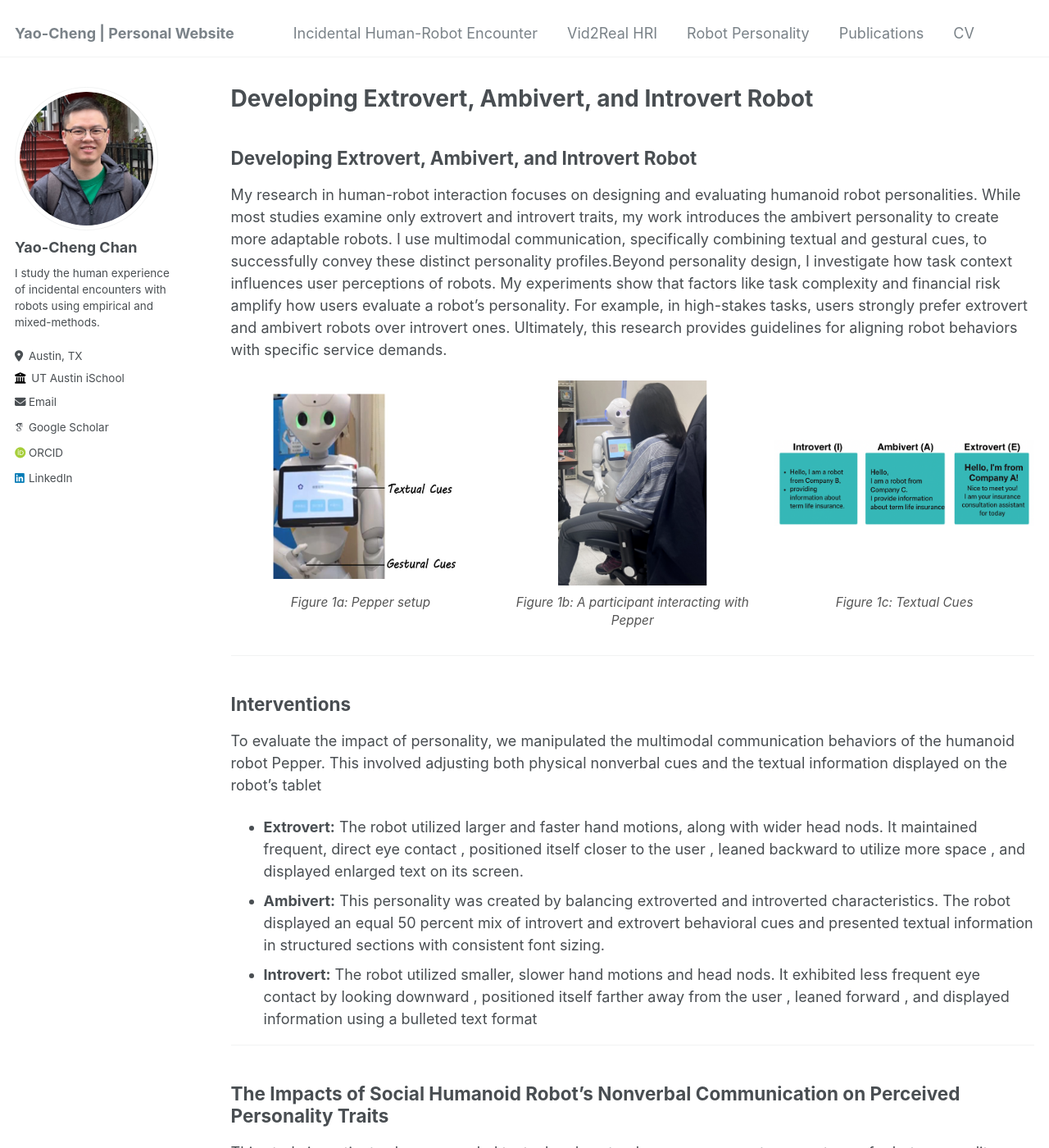
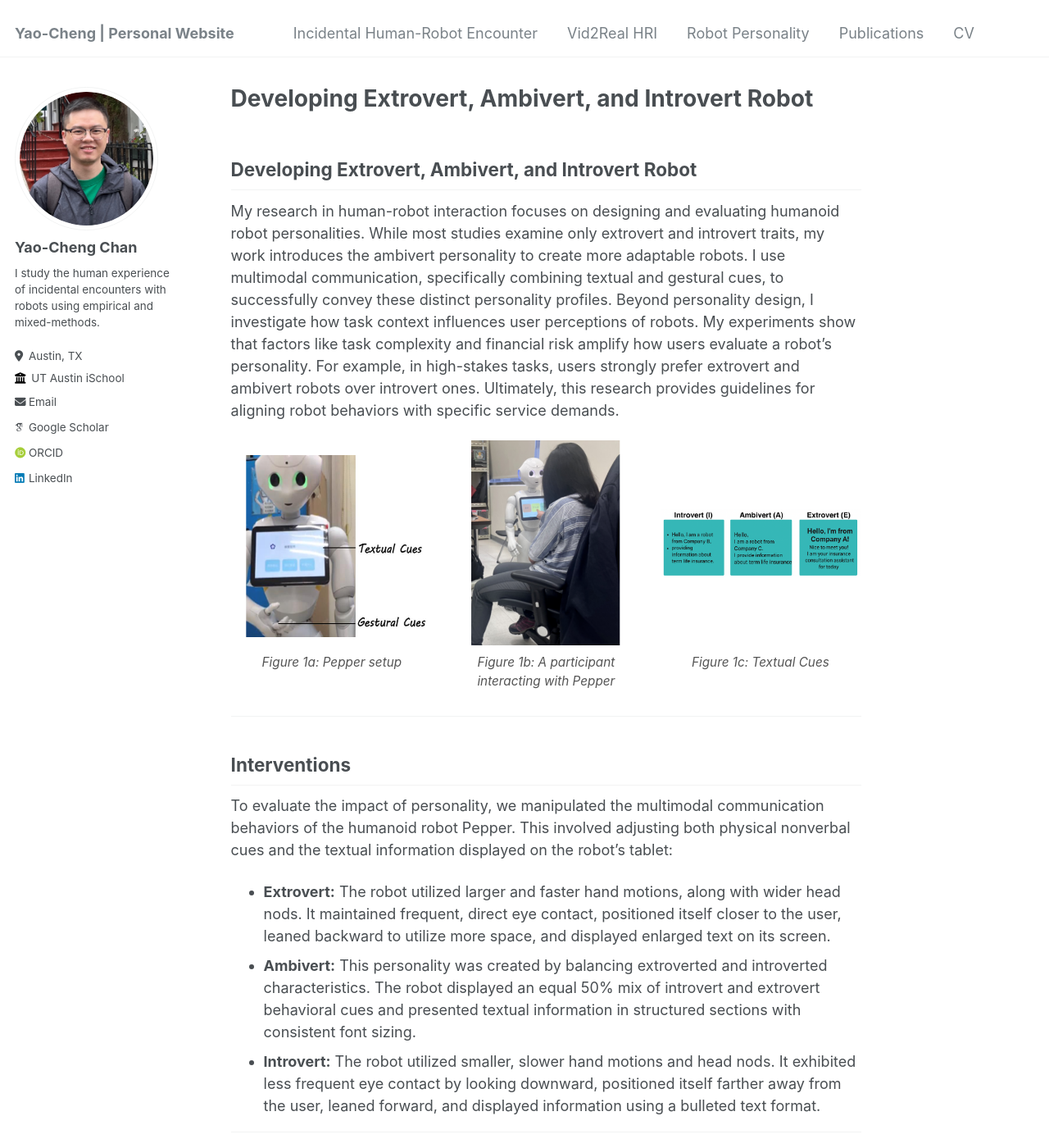
Before and after one commit to yaochengchan/yaochengchan.github.io, a Jekyll site: the page built from _pages/personality.md, in a window 1280 px wide and 1400 px high. Shown: the whole window at 82% size. Built offline with Jekyll 4.4.1, drawn with Linux system fonts in a browser that asks for light colours; some web fonts are replaced; our own code applies the rules of GitHub Pages for plain Markdown files; some of the changed text lies outside the part shown.

Commit message:
Update personality.md

```diff
--- a/_pages/personality.md
+++ b/_pages/personality.md
@@ -1,16 +1,13 @@
 ---
-layout: archive
-
+layout: single
 permalink: /personality/
 author_profile: true
 ---
 
 ## Developing Extrovert, Ambivert, and Introvert Robot
-My research in human-robot interaction focuses on designing and evaluating humanoid robot personalities. While most studies examine only extrovert and introvert traits, my work introduces the ambivert personality to create more adaptable robots. I use multimodal communication, specifically combining textual and gestural cues, to successfully convey these distinct personality profiles.Beyond personality design, I investigate how task context influences user perceptions of robots. My experiments show that factors like task complexity and financial risk amplify how users evaluate a robot's personality. For example, in high-stakes tasks, users strongly prefer extrovert and ambivert robots over introvert ones. Ultimately, this research provides guidelines for aligning robot behaviors with specific service demands.
-
+My research in human-robot interaction focuses on designing and evaluating humanoid robot personalities. While most studies examine only extrovert and introvert traits, my work introduces the ambivert personality to create more adaptable robots. I use multimodal communication, specifically combining textual and gestural cues, to successfully convey these distinct personality profiles. Beyond personality design, I investigate how task context influences user perceptions of robots. My experiments show that factors like task complexity and financial risk amplify how users evaluate a robot's personality. For example, in high-stakes tasks, users strongly prefer extrovert and ambivert robots over introvert ones. Ultimately, this research provides guidelines for aligning robot behaviors with specific service demands.
 
 <div style="display: flex; justify-content: space-between; gap: 15px; margin-bottom: 30px;">
-
   <div style="flex: 1; text-align: center;">
     <img src="/files/personality1.png" alt="Introvert Robot Behavior" style="width: 100%; height: 250px; object-fit: contain; border-radius: 8px; margin-bottom: 10px;">
     <p style="font-size: 0.85em; color: #555; margin: 0;"><em>Figure 1a: Pepper setup</em></p>
@@ -25,37 +22,34 @@ My research in human-robot interaction focuses on designing and evaluating human
     <img src="/files/personality3.png" alt="Extrovert Robot Behavior" style="width: 100%; height: 250px; object-fit: contain; border-radius: 8px; margin-bottom: 10px;">
     <p style="font-size: 0.85em; color: #555; margin: 0;"><em>Figure 1c: Textual Cues</em></p>
   </div>
-
 </div>
-
-
 
 <hr>
 
 ## Interventions
-To evaluate the impact of personality, we manipulated the multimodal communication behaviors of the humanoid robot Pepper. This involved adjusting both physical nonverbal cues and the textual information displayed on the robot's tablet
-* **Extrovert:** The robot utilized larger and faster hand motions, along with wider head nods. It maintained frequent, direct eye contact , positioned itself closer to the user , leaned backward to utilize more space , and displayed enlarged text on its screen.
-* **Ambivert:** This personality was created by balancing extroverted and introverted characteristics. The robot displayed an equal 50 percent mix of introvert and extrovert behavioral cues and presented textual information in structured sections with consistent font sizing.
-* **Introvert:** The robot utilized smaller, slower hand motions and head nods. It exhibited less frequent eye contact by looking downward , positioned itself farther away from the user , leaned forward , and displayed information using a bulleted text format
+To evaluate the impact of personality, we manipulated the multimodal communication behaviors of the humanoid robot Pepper. This involved adjusting both physical nonverbal cues and the textual information displayed on the robot's tablet:
+* **Extrovert:** The robot utilized larger and faster hand motions, along with wider head nods. It maintained frequent, direct eye contact, positioned itself closer to the user, leaned backward to utilize more space, and displayed enlarged text on its screen.
+* **Ambivert:** This personality was created by balancing extroverted and introverted characteristics. The robot displayed an equal 50% mix of introvert and extrovert behavioral cues and presented textual information in structured sections with consistent font sizing.
+* **Introvert:** The robot utilized smaller, slower hand motions and head nods. It exhibited less frequent eye contact by looking downward, positioned itself farther away from the user, leaned forward, and displayed information using a bulleted text format.
 
 <hr>
 
 ## The Impacts of Social Humanoid Robot's Nonverbal Communication on Perceived Personality Traits
 This study investigates how nonverbal textual and gestural cues can generate a spectrum of robot personality traits, including introvert, ambivert, and extrovert profiles. We conducted empirical studies using the humanoid robot Pepper to evaluate the impact of these multimodal communication strategies on user perceptions. The results confirm that combining textual and gestural cues significantly outperforms using textual cues alone, leading to higher participant ratings for intention to use, perceived animacy, and likeability. Notably, the ambivert robot utilizing multimodal communication received the highest ratings for likeability and intentions to use.
 
-<div><a href="https://doi.org/10.1080/10447318.2023.2295696" style="background-color: #333; color: white; padding: 8px 15px; border-radius: 20px; text-decoration: none; font-size: 0.9em;">📄 Paper</a></div>
+<a href="https://doi.org/10.1080/10447318.2023.2295696" style="display: inline-block; background-color: #333; color: white; padding: 8px 15px; border-radius: 20px; text-decoration: none; font-size: 0.9em; margin-bottom: 20px;">📄 Paper</a>
 
 ## An Exploration of Multimodal Communication for Developing Extrovert, Ambivert, and Introvert Robot
-This study explores how nonverbal cues can express robot personalities. It addresses a gap in the literature by integrating introvert and extrovert traits to create an ambivert robot personality. Through analyzing bodily movements and gestural behaviors such as eye contact, body orientation, and hand gestures, participants successfully discerned extroverted and introverted characteristics with an 83 percent correctness rate. These findings provide foundational guidelines for developing effective human-robot communication.
+This study explores how nonverbal cues can express robot personalities. It addresses a gap in the literature by integrating introvert and extrovert traits to create an ambivert robot personality. Through analyzing bodily movements and gestural behaviors such as eye contact, body orientation, and hand gestures, participants successfully discerned extroverted and introverted characteristics with an 83% correctness rate. These findings provide foundational guidelines for developing effective human-robot communication.
 
-<div><a href="https://doi.org/10.1145/3610978.3640567" style="background-color: #333; color: white; padding: 8px 15px; border-radius: 20px; text-decoration: none; font-size: 0.9em;">📄 Paper</a></div>
+<a href="https://doi.org/10.1145/3610978.3640567" style="display: inline-block; background-color: #333; color: white; padding: 8px 15px; border-radius: 20px; text-decoration: none; font-size: 0.9em; margin-bottom: 20px;">📄 Paper</a>
 
 ## The Influence of Personality Traits in Human-Humanoid Robot Interaction
 This research investigates how to use a humanoid robot's textual and gestural information to develop extrovert, ambivert, and introvert personality traits. We recruited 255 participants for pilot tests and lab studies to examine these traits under different levels of task complexity. The empirical results reveal that the developed gestural cues allow a humanoid robot to distinguishably convey these personalities, and the perceived traits significantly affect user intentions to interact with the robot.
-<div><a href="https://doi.org/10.1002/pra2.644" style="background-color: #333; color: white; padding: 8px 15px; border-radius: 20px; text-decoration: none; font-size: 0.9em;">📄 Paper</a></div>
 
-
+<a href="https://doi.org/10.1002/pra2.644" style="display: inline-block; background-color: #333; color: white; padding: 8px 15px; border-radius: 20px; text-decoration: none; font-size: 0.9em; margin-bottom: 20px;">📄 Paper</a>
 
 ## Risk Amplifies Personality: User Perceptions of Service Robots in High and Low Stakes Financial Tasks
 This study investigates the effects of robot personality by introducing the ambivert trait alongside extrovert and introvert traits. We executed lab experiments and pilot tests using the humanoid robot Pepper to explore how multimodal communication strategies shape user perceptions in a financial robo-advisor setting. The results demonstrate that extrovert and ambivert robot behaviors significantly improve user purchase intentions, perceived sociability, and service ratings in high-risk financial tasks.
-<div><a href="" style="background-color: #333; color: white; padding: 8px 15px; border-radius: 20px; text-decoration: none; font-size: 0.9em;">📄 Under Review at IROS 2026</a></div>
+
+<a href="#" style="display: inline-block; background-color: #333; color: white; padding: 8px 15px; border-radius: 20px; text-decoration: none; font-size: 0.9em; margin-bottom: 20px;">📄 Under Review at IROS 2026</a>
```
